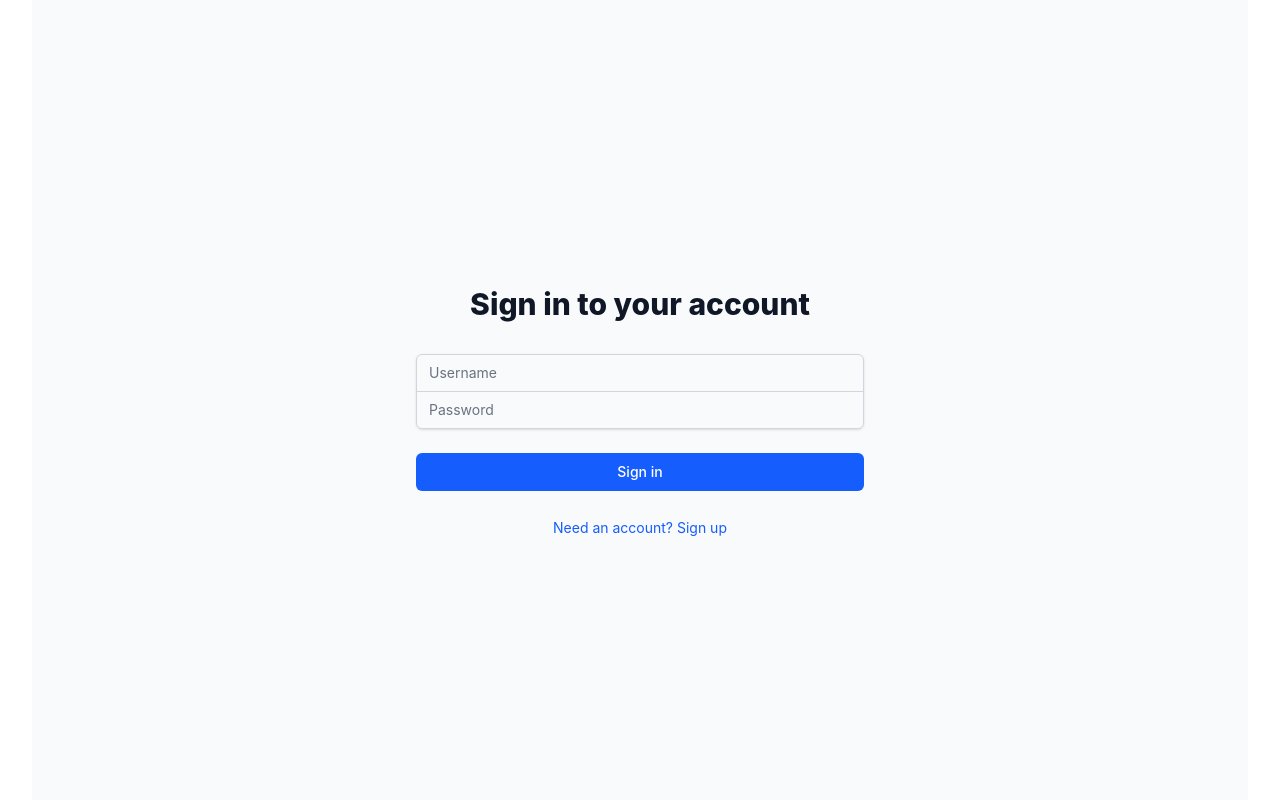
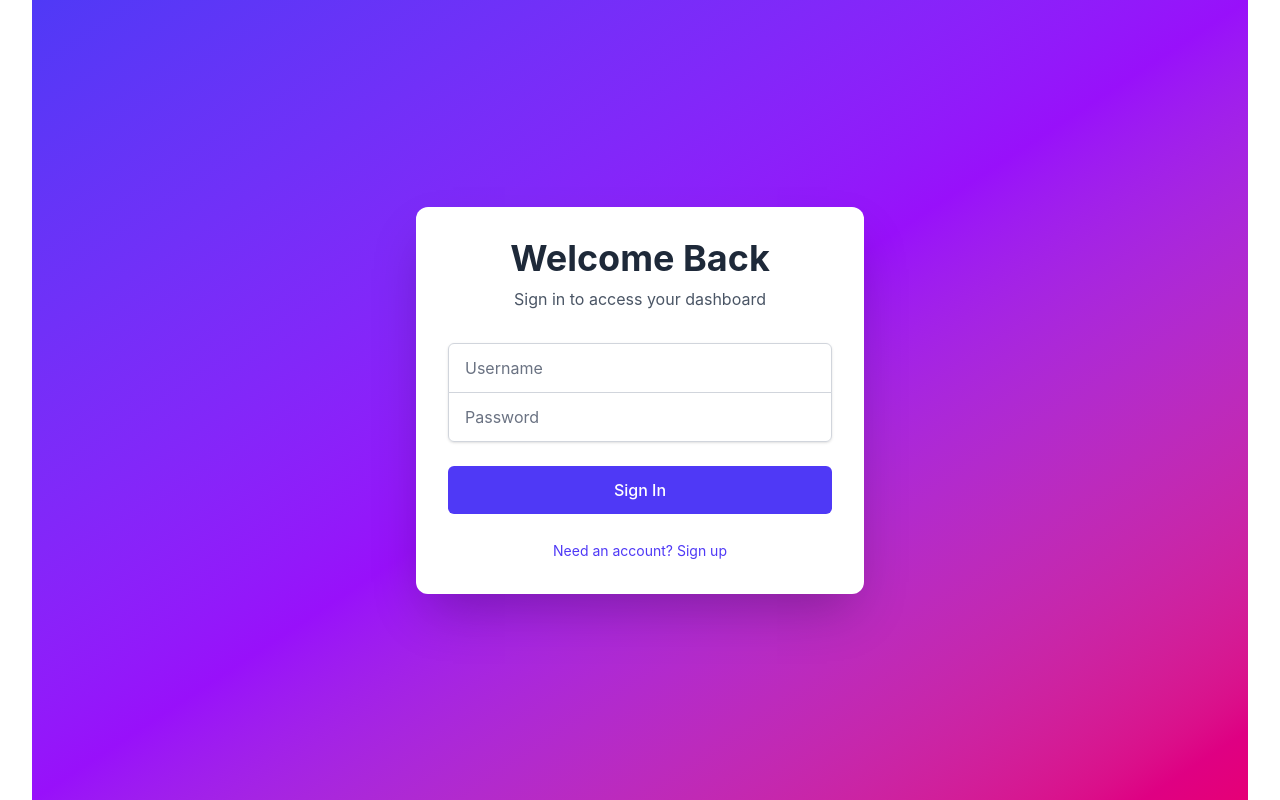
Before and after one commit to Devansh0012/violence-detection, a Next.js app in the folder frontend/: page /login in a window 1280 px wide. Built offline with nearby package versions, Linux system fonts and the light colour scheme.

Commit message:
redesigned login and signup

```diff
--- a/frontend/app/(auth)/auth.tsx
+++ b/frontend/app/(auth)/auth.tsx
@@ -1,5 +1,5 @@
 import { useState } from "react";
-import { useRouter } from 'next/navigation';
+import { useRouter } from "next/navigation";
 import { login, signup } from "../../lib/api";
 
 export default function Auth() {
@@ -17,18 +17,16 @@ export default function Auth() {
     try {
       if (isLogin) {
         await login(auth.username, auth.password);
-                // After successful login, navigate to dashboard
-                router.push('/dashboard');
+        router.push("/dashboard");
       } else {
-                // Handle signup logic
         await signup(auth.username, auth.password);
         setIsLogin(true);
       }
     } catch (err: unknown) {
       if (err instanceof Error) {
-                setError(err.message || 'An error occurred');
+        setError(err.message || "An error occurred");
       } else {
-                setError('An unknown error occurred');
+        setError("An unknown error occurred");
       }
     } finally {
       setLoading(false);
@@ -36,40 +34,42 @@ export default function Auth() {
   };
 
   return (
-        <div className="min-h-screen flex items-center justify-center bg-gray-50 py-12 px-4 sm:px-6 lg:px-8">
-            <div className="max-w-md w-full space-y-8">
-                <div>
-                    <h2 className="mt-6 text-center text-3xl font-extrabold text-gray-900">
-                        {isLogin ? 'Sign in to your account' : 'Create new account'}
-                    </h2>
+    <div className="min-h-screen flex items-center justify-center bg-gradient-to-br from-indigo-600 via-purple-600 to-pink-600 animate-gradient">
+      <div className="max-w-md w-full p-8 bg-white rounded-xl shadow-2xl transform transition duration-500 hover:scale-105">
+        <div className="text-center mb-8">
+          <h1 className="text-4xl font-bold text-gray-800 animate-bounce">
+            {isLogin ? "Welcome Back" : "Join Us"}
+          </h1>
+          <p className="text-gray-600 mt-2">
+            {isLogin ? "Sign in to access your dashboard" : "Create a new account"}
+          </p>
         </div>
-
-                <form className="mt-8 space-y-6" onSubmit={handleAuth}>
+        <form onSubmit={handleAuth} className="space-y-6">
           <div className="rounded-md shadow-sm -space-y-px">
             <div>
               <input
                 type="text"
                 required
-                                className="appearance-none rounded-none relative block w-full px-3 py-2 border border-gray-300 placeholder-gray-500 text-gray-900 rounded-t-md focus:outline-none focus:ring-blue-500 focus:border-blue-500 focus:z-10 sm:text-sm"
                 placeholder="Username"
                 value={auth.username}
                 onChange={(e) => setAuth({ ...auth, username: e.target.value })}
+                className="appearance-none rounded-t-md block w-full px-4 py-3 border border-gray-300 placeholder-gray-500 focus:outline-none focus:ring-indigo-500 focus:border-indigo-500 transition duration-300"
               />
             </div>
             <div>
               <input
                 type="password"
                 required
-                                className="appearance-none rounded-none relative block w-full px-3 py-2 border border-gray-300 placeholder-gray-500 text-gray-900 rounded-b-md focus:outline-none focus:ring-blue-500 focus:border-blue-500 focus:z-10 sm:text-sm"
                 placeholder="Password"
                 value={auth.password}
                 onChange={(e) => setAuth({ ...auth, password: e.target.value })}
+                className="appearance-none rounded-b-md block w-full px-4 py-3 border border-gray-300 placeholder-gray-500 focus:outline-none focus:ring-indigo-500 focus:border-indigo-500 transition duration-300"
               />
             </div>
           </div>
 
           {error && (
-                        <div className="text-red-600 text-sm text-center">
+            <div className="text-center text-red-500 text-sm">
               {error}
             </div>
           )}
@@ -78,24 +78,24 @@ export default function Auth() {
             <button
               type="submit"
               disabled={loading}
-                            className={`group relative w-full flex justify-center py-2 px-4 border border-transparent text-sm font-medium rounded-md text-white ${
-                                loading ? 'bg-gray-400' : 'bg-blue-600 hover:bg-blue-700'
-                            } focus:outline-none focus:ring-2 focus:ring-offset-2 focus:ring-blue-500`}
+              className={`w-full py-3 px-4 rounded-md font-medium text-white transition duration-300 ${
+                loading ? "bg-gray-400" : "bg-indigo-600 hover:bg-indigo-700"
+              }`}
             >
-                            {loading ? 'Processing...' : (isLogin ? 'Sign in' : 'Sign up')}
+              {loading ? "Processing..." : isLogin ? "Sign In" : "Sign Up"}
             </button>
           </div>
+        </form>
 
-                    <div className="text-center">
+        <div className="text-center mt-6">
           <button
             type="button"
             onClick={() => setIsLogin(!isLogin)}
-                            className="text-sm text-blue-600 hover:text-blue-500"
+            className="text-sm text-indigo-600 hover:text-indigo-500 transition duration-300"
           >
-                            {isLogin ? 'Need an account? Sign up' : 'Already have an account? Sign in'}
+            {isLogin ? "Need an account? Sign up" : "Already have an account? Sign in"}
           </button>
         </div>
-                </form>
       </div>
     </div>
   );
```
Lines whose indentation alone changed are shown as unchanged.
